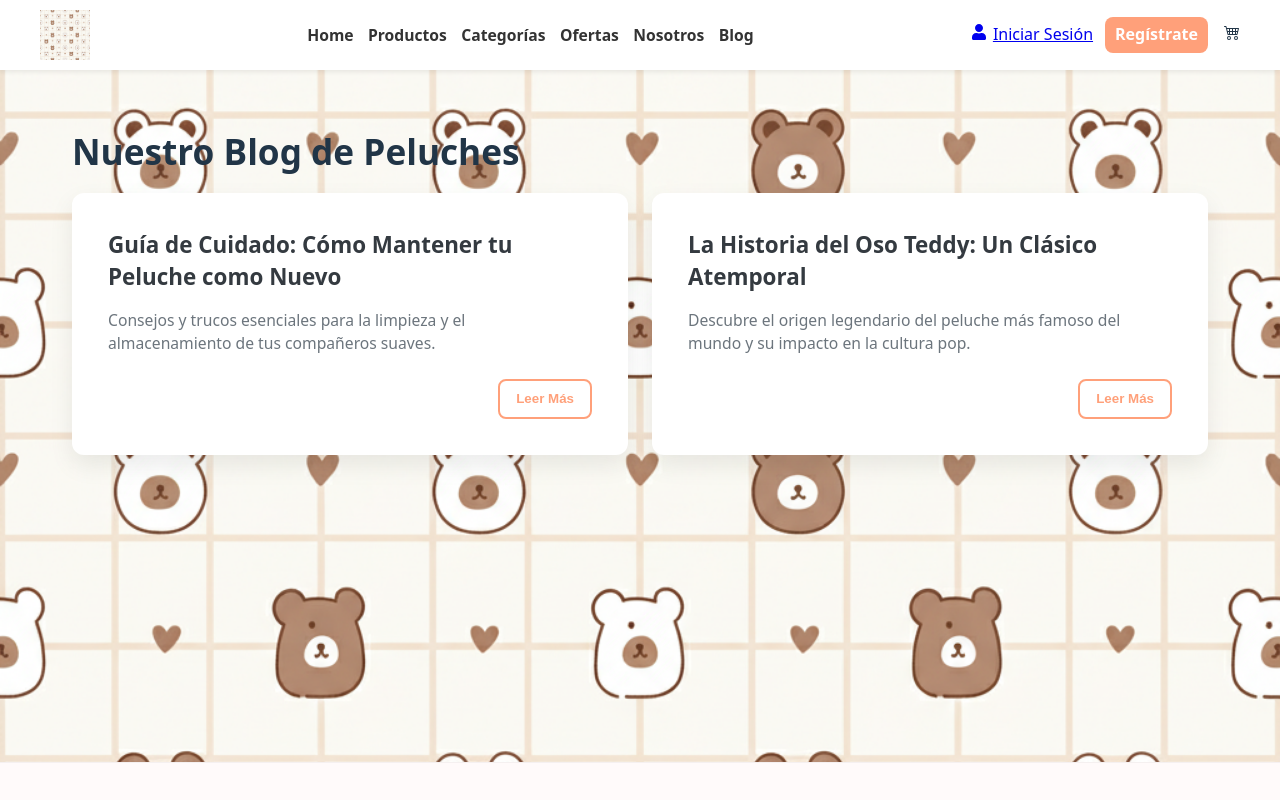
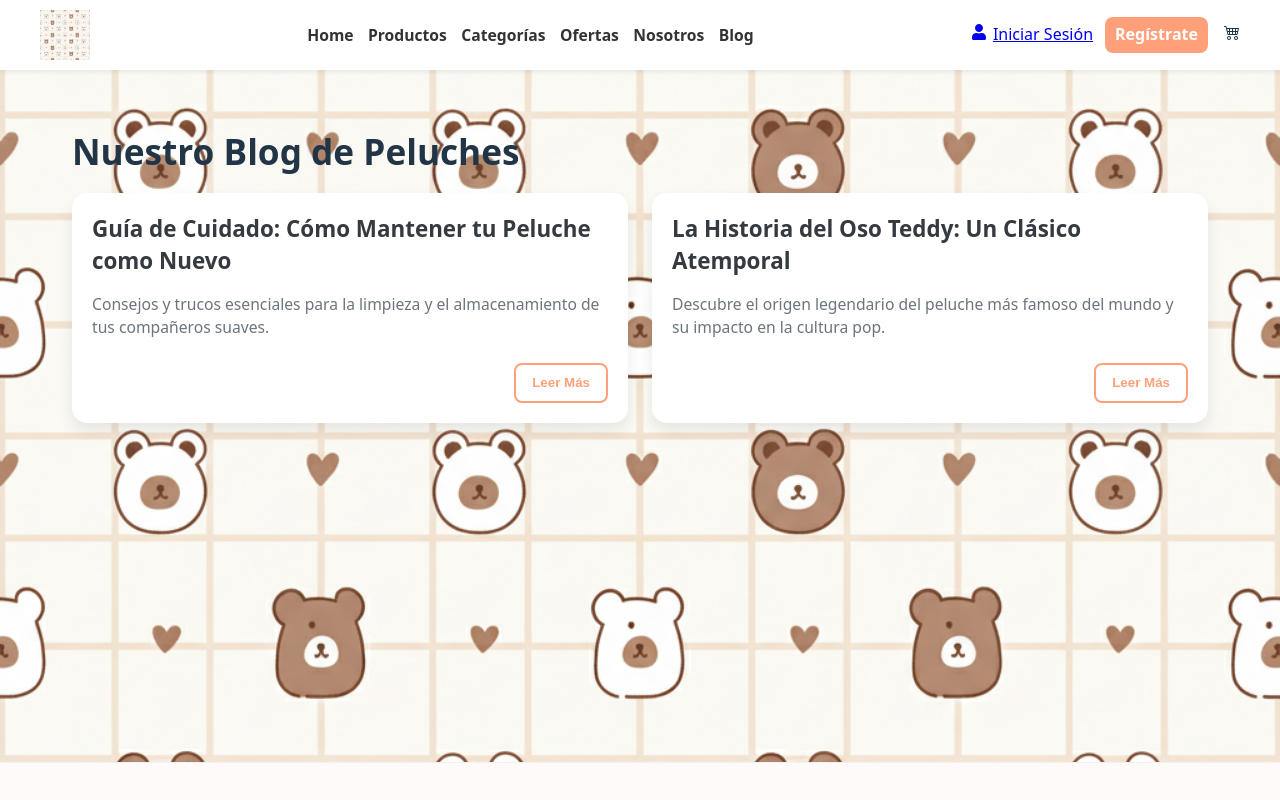
Before and after one commit to 000francisca0/NuevoProyecto, a React (Vite) app: page /blog in a window 1280 px wide. Shown: the top 800 px of the page. Built offline with nearby package versions, Linux system fonts and the light colour scheme.

Commit message:
Solo un commit de error por cambiar algo pequeño

```diff
--- a/src/index.css
+++ b/src/index.css
@@ -249,52 +249,3 @@ body{
 .p-0{ padding:0; }
 .hidden-sm{ display:inline; }
 @media (max-width:768px){ .hidden-sm{ display:none; } }
-
-/* -----------------------------
-   Ensure content is on a white card
-   (applies to detail view, category lists, forms, etc.)
-   ----------------------------- */
-
-.content-card,
-.card,
-.product-card,
-.form-container,
-.login-container-wrapper,
-.cart-page-container,
-.container .content-card {
-  background-color: #ffffff;        /* solid white so text doesn't overlay the page bg */
-  color: #213547;                   /* ensure text is dark enough on white */
-  padding: 24px;                    /* comfortable inner spacing */
-  border-radius: 12px;              /* consistent rounded corners */
-  box-shadow: 0 10px 25px rgba(0,0,0,0.08);
-  box-sizing: border-box;
-}
-
-/* product cards are often smaller; give them slightly different padding */
-.card, .product-card {
-  padding: 16px;
-}
-
-/* ensure media/card image doesn't overflow the white card */
-.card-media,
-.product-image {
-  display: block;
-  width: 100%;
-  border-top-left-radius: 12px;
-  border-top-right-radius: 12px;
-  object-fit: cover;
-}
-
-/* Small notes for grids/columns so the white card is clearly separated */
-.grid .card,
-.grid .product-card {
-  margin: 0; /* control spacing from grid gap; avoid double margins */
-}
-
-/* Inputs & forms: keep them readable on white cards */
-input, textarea, select {
-  background-color: #fff;
-}
-
-/* Prevent accidental transparency from higher-specificity rules:
-   Only use !important as a last resort — try without first */
```
